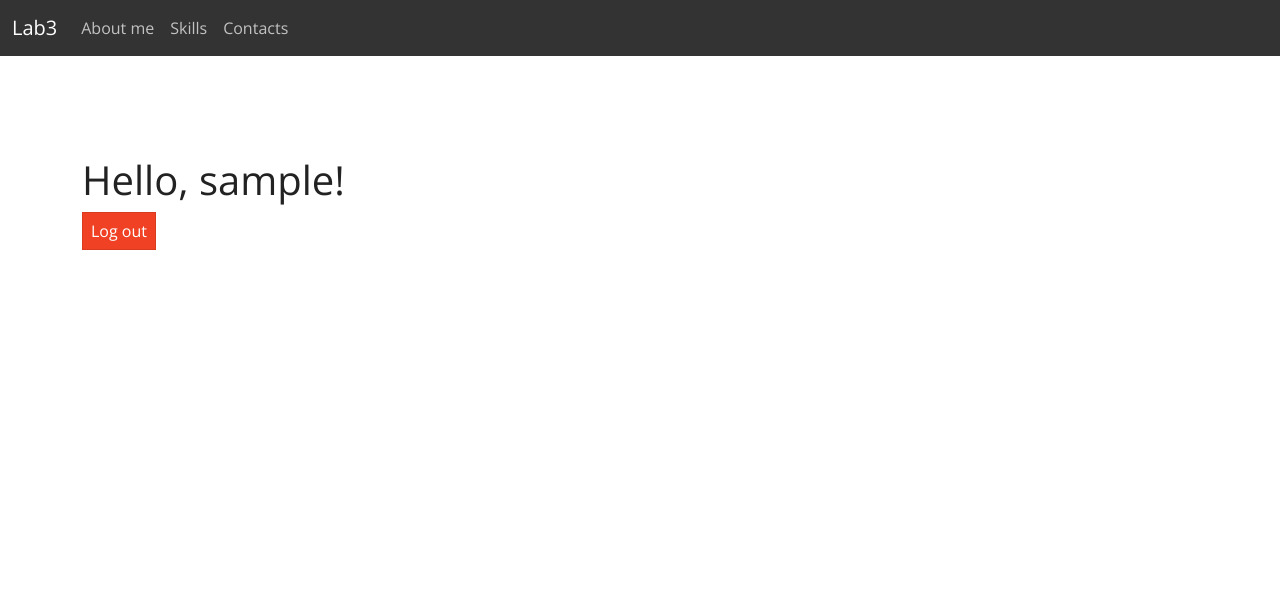
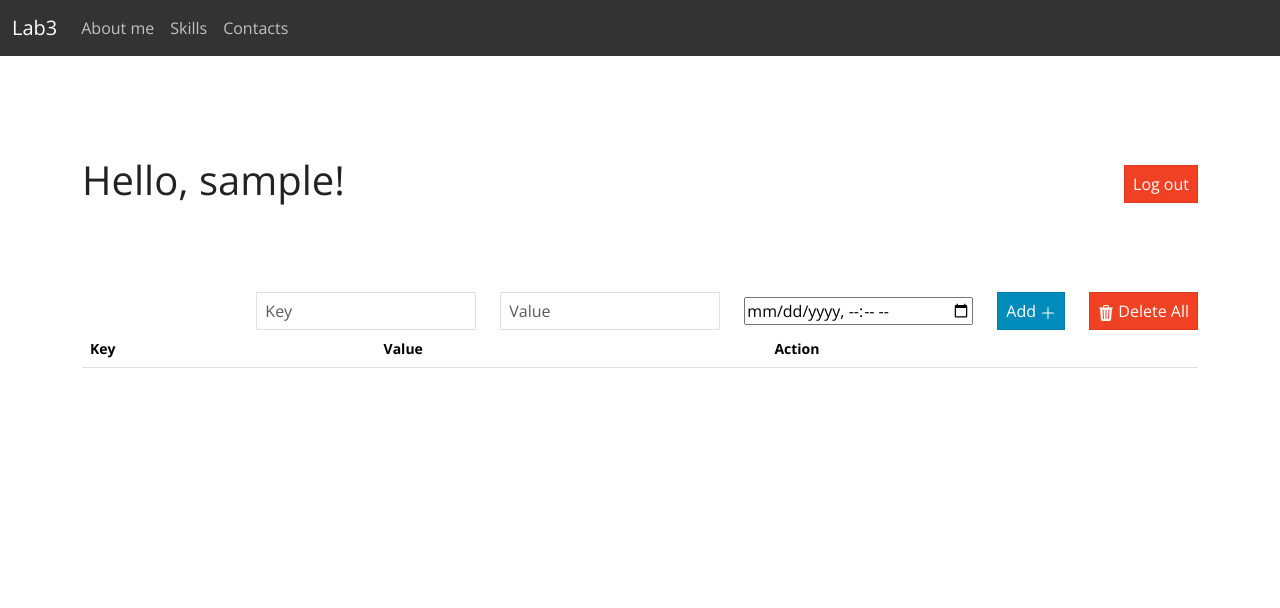
Before and after one commit to VladHolobyn/python-labs, a Flask app: page /info in a window 1280 px wide. Shown: the top 608 px of the page. Run offline with Flask 3, Linux system fonts and the light colour scheme; the visitor is signed in with stand-in values (Sample User, id 1); lists and menus that the app fills with data are empty; some libraries are stand-ins or nearby versions.

Commit message:
[LAB-4] Task2: Added cookie delete and create func

```diff
--- a/lab3/app/templates/info.html
+++ b/lab3/app/templates/info.html
@@ -1,10 +1,76 @@
 {% extends "base.html" %}
 {% block title %}Info{% endblock %}
 {% block content %}
-    <div style="margin-top: 100px;">
-        <h1>Hello, {{username}}!</h1>
+    <div class="row align-items-center justify-content-between" style="margin-top: 100px;">
+        <h1 class="col-auto">Hello, {{username}}!</h1>
+        <form class="col-auto" method="POST" action="./logout" >
+            <input type="submit" class="btn btn-danger" value="Log out"/>
+        </form>
     </div>
-    <form method="POST" action="./logout">
-        <input type="submit" class="btn btn-danger" value="Log out"/>
-    </form>
+    <div style="margin-top: 80px;">
+            {% if message %}
+             <div class="alert alert-dismissible {{ 'alert-success' if message.successfully else 'alert-danger' }}">
+                <button type="button" class="btn-close" data-bs-dismiss="alert"></button>
+                {{ message.text }}
+              </div>
+            {% endif %}
+            <div class="row align-items-center justify-content-end">
+                <form  method="POST" action="./cookies"  class="col-auto align-items-center row">
+                    <div class="col-auto">
+                      <input name="key" type="text" class="form-control" id="key" placeholder="Key">
+                    </div>
+                    <div class="col-auto">
+                      <input name="value" type="text" class="form-control" id="value" placeholder="Value">
+                    </div>
+                    <div class="col-auto">
+                        <input name="date" type="datetime-local">
+                      </div>
+                    <div class="col-auto">
+                      <button type="submit" class="btn btn-primary">
+                           Add
+                           <svg xmlns="http://www.w3.org/2000/svg" width="16" height="16" fill="currentColor" class="bi bi-plus-lg" viewBox="0 0 16 16">
+                              <path fill-rule="evenodd" d="M8 2a.5.5 0 0 1 .5.5v5h5a.5.5 0 0 1 0 1h-5v5a.5.5 0 0 1-1 0v-5h-5a.5.5 0 0 1 0-1h5v-5A.5.5 0 0 1 8 2Z"/>
+                          </svg>
+                      </button>
+                    </div>
+
+                  </form>
+                  <form class="col-auto" method="POST" action="./cookies/delete">
+                    <button type="submit" class="btn btn-danger">
+                        <svg xmlns="http://www.w3.org/2000/svg" width="16" height="16" fill="currentColor" class="bi bi-trash3-fill" viewBox="0 0 16 16">
+                            <path d="M11 1.5v1h3.5a.5.5 0 0 1 0 1h-.538l-.853 10.66A2 2 0 0 1 11.115 16h-6.23a2 2 0 0 1-1.994-1.84L2.038 3.5H1.5a.5.5 0 0 1 0-1H5v-1A1.5 1.5 0 0 1 6.5 0h3A1.5 1.5 0 0 1 11 1.5Zm-5 0v1h4v-1a.5.5 0 0 0-.5-.5h-3a.5.5 0 0 0-.5.5ZM4.5 5.029l.5 8.5a.5.5 0 1 0 .998-.06l-.5-8.5a.5.5 0 1 0-.998.06Zm6.53-.528a.5.5 0 0 0-.528.47l-.5 8.5a.5.5 0 0 0 .998.058l.5-8.5a.5.5 0 0 0-.47-.528ZM8 4.5a.5.5 0 0 0-.5.5v8.5a.5.5 0 0 0 1 0V5a.5.5 0 0 0-.5-.5Z"></path>
+                        </svg>
+                        Delete All
+                   </button>
+                </form>
+            </div>
+
+    </div>
+
+
+    <table class="table">
+        <thead>
+          <tr>
+            <th scope="col">Key</th>
+            <th scope="col">Value</th>
+            <th scope="col">Action</th>
+          </tr>
+        </thead>
+        <tbody>
+          {% for key, value in cookies.items() %}
+            <tr>
+                <td>{{key}}</td>
+                <td>{{value}}</td>
+                <td> <form method="POST" action="/cookies/delete/{{key}}">
+                    <button type="submit" class="btn btn-outline-danger">
+                        <svg xmlns="http://www.w3.org/2000/svg" width="16" height="16" fill="currentColor" class="bi bi-trash3-fill" viewBox="0 0 16 16">
+                            <path d="M11 1.5v1h3.5a.5.5 0 0 1 0 1h-.538l-.853 10.66A2 2 0 0 1 11.115 16h-6.23a2 2 0 0 1-1.994-1.84L2.038 3.5H1.5a.5.5 0 0 1 0-1H5v-1A1.5 1.5 0 0 1 6.5 0h3A1.5 1.5 0 0 1 11 1.5Zm-5 0v1h4v-1a.5.5 0 0 0-.5-.5h-3a.5.5 0 0 0-.5.5ZM4.5 5.029l.5 8.5a.5.5 0 1 0 .998-.06l-.5-8.5a.5.5 0 1 0-.998.06Zm6.53-.528a.5.5 0 0 0-.528.47l-.5 8.5a.5.5 0 0 0 .998.058l.5-8.5a.5.5 0 0 0-.47-.528ZM8 4.5a.5.5 0 0 0-.5.5v8.5a.5.5 0 0 0 1 0V5a.5.5 0 0 0-.5-.5Z"></path>
+                        </svg>
+                        Delete
+                    </button>
+                </form></td>
+            </tr>
+          {% endfor %}
+        </tbody>
+      </table>
 {% endblock %}
--- a/lab3/app/views.py
+++ b/lab3/app/views.py
@@ -23,6 +23,7 @@ def skills_page(id=None):
 @app.route('/contacts')
 def contacts_page():
     return render_template('contacts.html', os=os.name, user_agent=request.headers.get('User-Agent'), time=datetime.now())
+
 
 
 @app.route('/login', methods=['GET', 'POST'])
@@ -55,4 +56,35 @@ def logout():
 def info_page():
     if not session.get("username"):
         return redirect(url_for("login"))
-    return render_template('info.html', username=session.get("username"), os=os.name, user_agent=request.headers.get('User-Agent'), time=datetime.now())
+
+    return render_template('info.html', username=session.get("username"),message=session.pop("cookie_message", None),cookies=request.cookies, os=os.name, user_agent=request.headers.get('User-Agent'), time=datetime.now())
+
+
+@app.route('/cookies', methods=["POST"])
+def add_cookie():
+    key = request.form.get("key")
+    value = request.form.get("value")
+    exp_date = request.form.get("date")
+
+    if key and value and exp_date:
+        response = make_response(redirect(url_for("info_page")))
+        response.set_cookie(key, value, expires=datetime.strptime(exp_date, "%Y-%m-%dT%H:%M"))
+        session["cookie_message"] = {"successfully": True, "text": f"Success! {key} : {value} was added."}
+        return response
+
+    session["cookie_message"] = {"successfully": False, "text": "Failed!"}
+    return redirect(url_for("info_page"))
+
+@app.route('/cookies/delete', methods=["POST"])
+@app.route('/cookies/delete/<key>', methods=["POST"])
+def delete_cookie(key = None):
+    response = make_response(redirect(url_for("info_page")))
+
+    if key:
+        response.delete_cookie(key)
+        session["cookie_message"] = {"successfully": True, "text": f"Success! cookie: {key} was deleted."}
+    else:
+        for key in request.cookies.keys():
+            response.delete_cookie(key)
+
+    return response
```
